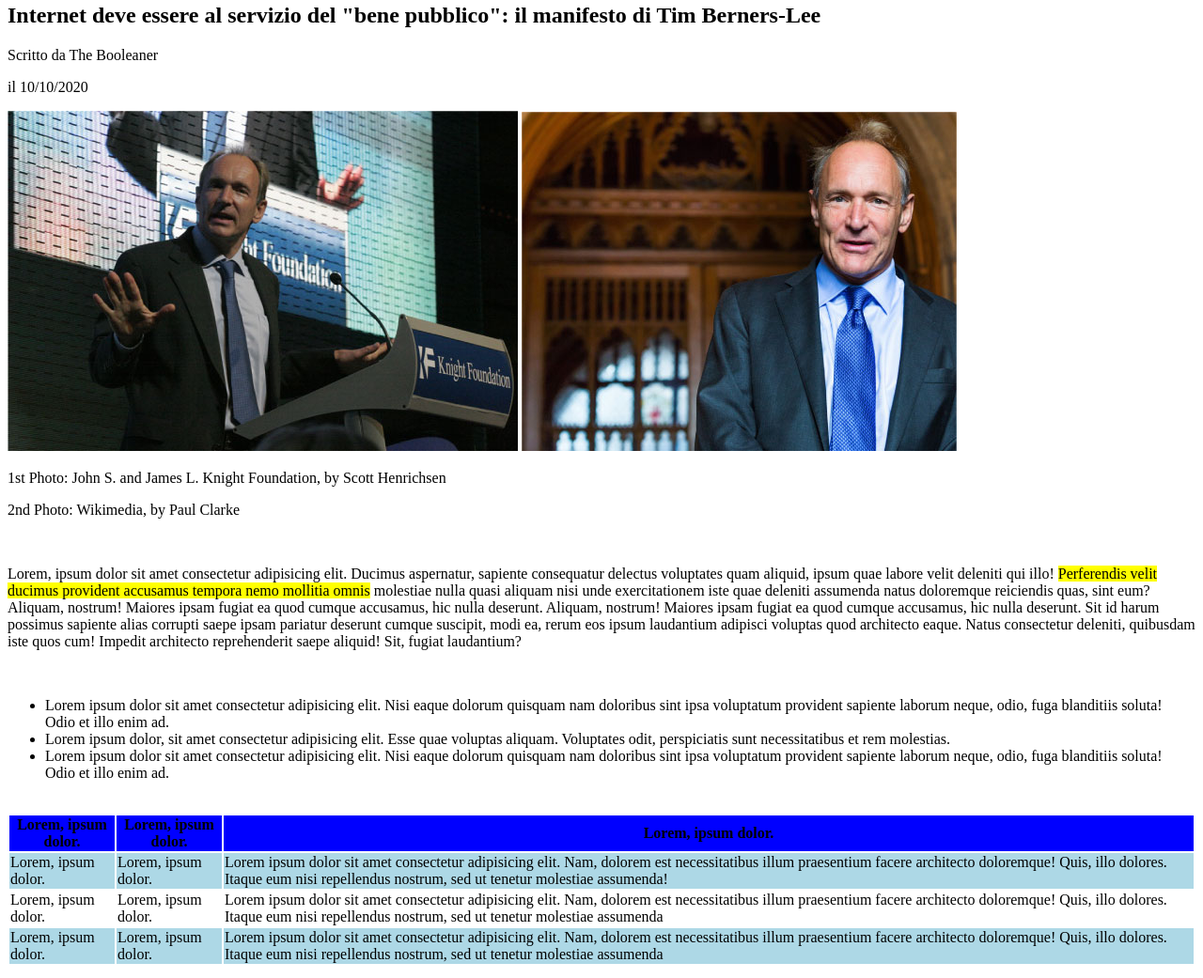
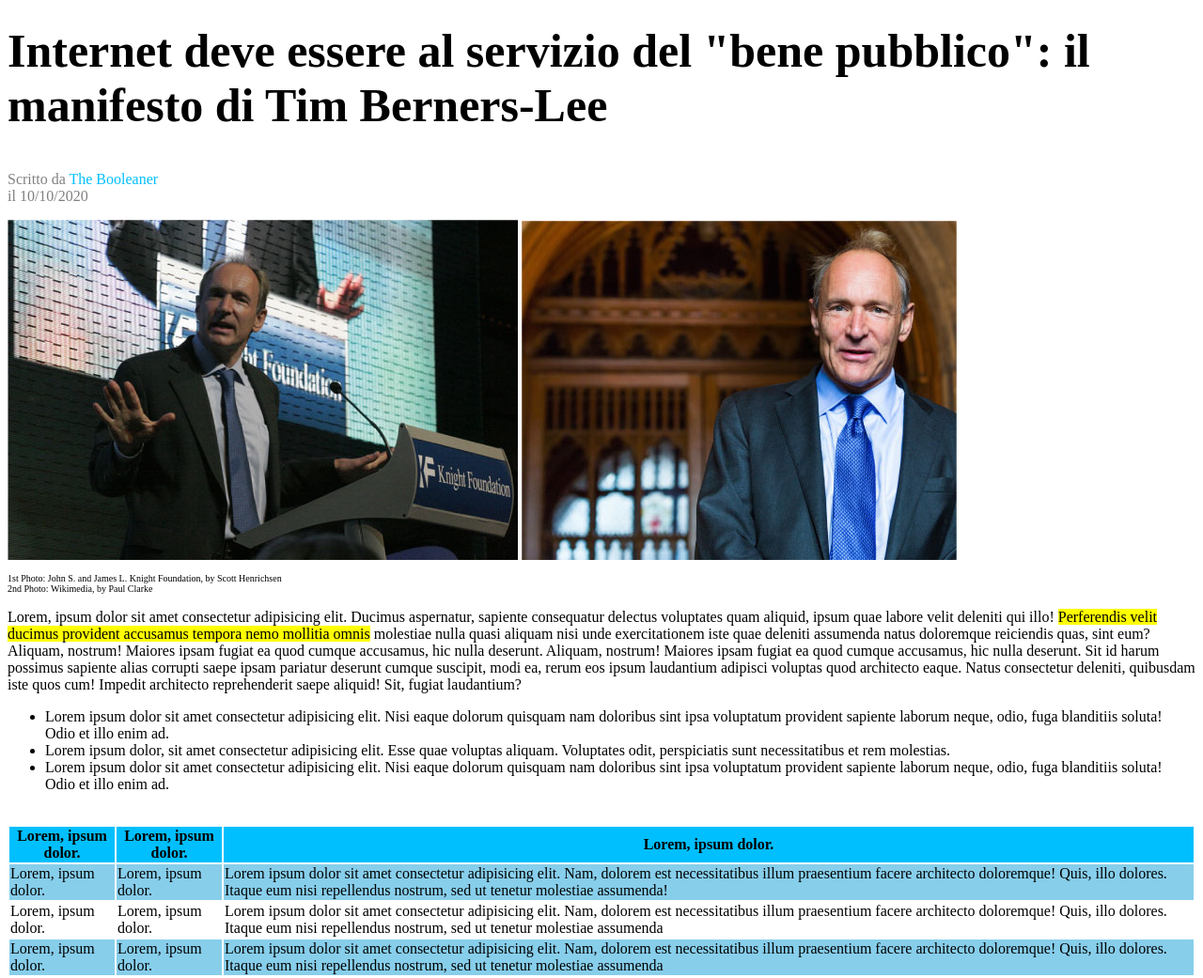
Before and after one commit to fabiopiro/html-css-booleaner, a plain HTML site: page index.html in a window 1280 px wide. Shown: the part 229-1270 px from the top of the page at 94% size. Drawn offline with Linux system fonts and the light colour scheme; files whose address does not match are found by name.

Commit message:
colore e grandezze testi

```diff
--- a/css/style.css
+++ b/css/style.css
@@ -1,6 +1,6 @@
 header {
     background-image: url(file:///C:/classe34/html-css-booleaner/img/pattern.png);
-    background-color: lightblue;
+    background-color: cornflowerblue;
 }
 
 #logo {
@@ -8,21 +8,43 @@ header {
     width: 200px;
 }
 
+/* Titolo */
+h1 {
+    font-size: 50px;
+}
+
+.info {
+    color: grey;
+}
+
+#booleaner {
+    color: deepskyblue;
+}
+
+#foto-testo {
+    font-size: 10px;
+}
+
 /* Parti sottolineate */
-span {
+.sottolineato {
     background-color: yellow;
 }
 
 /* Colorazione tabella */
 thead {
-    background-color: blue;
+    background-color: deepskyblue;
 }
 
 .riga-colorata {
-    background-color: lightblue;
+    background-color: skyblue;
 }
 
 /* Pubblicità */
+
+footer {
+    font-weight: 600;
+}
+
 #pubscritta {
     color: grey;
     font-size: 20px;
--- a/index.html
+++ b/index.html
@@ -19,8 +19,9 @@
             <!-- Titolo e Scritto da -->
             <section>
                 <h1>Internet deve essere al servizio del "bene pubblico": il manifesto di Tim Berners-Lee</h1>
-                <p>Scritto da The Booleaner</p>
-                <p>il 10/10/2020</p>
+                <p class="info">Scritto da <span id="booleaner">The Booleaner</span>
+                <br>
+                il 10/10/2020 </p>
             </section>
             <!-- /Titolo e Scritto da -->
 
@@ -28,18 +29,16 @@
             <section>
                 <img src="img/tim-1.jpg" alt="foto di Tim Berners uno">
                 <img src="img/tim-2.jpg" alt="foto di Tim Berners due">
+                <p id="foto-testo">1st Photo: John S. and James L. Knight Foundation, by Scott Henrichsen
                 <br>
-                <p>1st Photo: John S. and James L. Knight Foundation, by Scott Henrichsen</p>
-                <p>2nd Photo: Wikimedia, by Paul Clarke</p>
+                2nd Photo: Wikimedia, by Paul Clarke</p>
             </section>
             <!-- /Foto e legenda foto -->
-            <br>
             <!-- Corpo articolo -->
             <section>
                 <!-- Primo paragrafo -->
-                <p>Lorem, ipsum dolor sit amet consectetur adipisicing elit. Ducimus aspernatur, sapiente consequatur delectus voluptates quam aliquid, ipsum quae labore velit deleniti qui illo! <span>Perferendis velit ducimus provident accusamus tempora nemo mollitia omnis</span> molestiae nulla quasi aliquam nisi unde exercitationem iste quae deleniti assumenda natus doloremque reiciendis quas, sint eum? Aliquam, nostrum! Maiores ipsam fugiat ea quod cumque accusamus, hic nulla deserunt. Aliquam, nostrum! Maiores ipsam fugiat ea quod cumque accusamus, hic nulla deserunt. Sit id harum possimus sapiente alias corrupti saepe ipsam pariatur deserunt cumque suscipit, modi ea, rerum eos ipsum laudantium adipisci voluptas quod architecto eaque. Natus consectetur deleniti, quibusdam iste quos cum! Impedit architecto reprehenderit saepe aliquid! Sit, fugiat laudantium?</p>
+                <p>Lorem, ipsum dolor sit amet consectetur adipisicing elit. Ducimus aspernatur, sapiente consequatur delectus voluptates quam aliquid, ipsum quae labore velit deleniti qui illo! <span class="sottolineato">Perferendis velit ducimus provident accusamus tempora nemo mollitia omnis</span> molestiae nulla quasi aliquam nisi unde exercitationem iste quae deleniti assumenda natus doloremque reiciendis quas, sint eum? Aliquam, nostrum! Maiores ipsam fugiat ea quod cumque accusamus, hic nulla deserunt. Aliquam, nostrum! Maiores ipsam fugiat ea quod cumque accusamus, hic nulla deserunt. Sit id harum possimus sapiente alias corrupti saepe ipsam pariatur deserunt cumque suscipit, modi ea, rerum eos ipsum laudantium adipisci voluptas quod architecto eaque. Natus consectetur deleniti, quibusdam iste quos cum! Impedit architecto reprehenderit saepe aliquid! Sit, fugiat laudantium?</p>
                 <!-- /Primo paragrafo -->
-                <br>
                 <!-- Lista non ordinata -->
                 <ul>
                     <li>Lorem ipsum dolor sit amet consectetur adipisicing elit. Nisi eaque dolorum quisquam nam doloribus sint ipsa voluptatum provident sapiente laborum neque, odio, fuga blanditiis soluta! Odio et illo enim ad.</li>
@@ -76,9 +75,8 @@
                     </tbody>
                 </table>
                 <!-- /Tabella -->
-                <br>
                 <!-- Secondo paragrafo -->
-                <p>Lorem, ipsum dolor sit amet consectetur adipisicing elit. Ducimus aspernatur, sapiente consequatur delectus voluptates quam aliquid, ipsum quae labore velit deleniti qui illo! Perferendis velit ducimus provident accusamus tempora nemo mollitia omnis molestiae nulla quasi aliquam nisi unde exercitationem iste quae deleniti assumenda natus doloremque reiciendis quas, sint eum? <span>Aliquam, nostrum! Maiores ipsam fugiat ea quod cumque accusamus, hic nulla deserunt.</span> Aliquam, nostrum! Maiores ipsam fugiat ea quod cumque accusamus, hic nulla deserunt. Sit id harum possimus sapiente alias corrupti saepe ipsam pariatur deserunt cumque suscipit, modi ea, rerum eos ipsum laudantium adipisci voluptas quod architecto eaque. Natus consectetur deleniti, quibusdam iste quos cum! Impedit architecto reprehenderit saepe aliquid! Sit, fugiat laudantium?
+                <p>Lorem, ipsum dolor sit amet consectetur adipisicing elit. Ducimus aspernatur, sapiente consequatur delectus voluptates quam aliquid, ipsum quae labore velit deleniti qui illo! Perferendis velit ducimus provident accusamus tempora nemo mollitia omnis molestiae nulla quasi aliquam nisi unde exercitationem iste quae deleniti assumenda natus doloremque reiciendis quas, sint eum? <span class="sottolineato">Aliquam, nostrum! Maiores ipsam fugiat ea quod cumque accusamus, hic nulla deserunt.</span> Aliquam, nostrum! Maiores ipsam fugiat ea quod cumque accusamus, hic nulla deserunt. Sit id harum possimus sapiente alias corrupti saepe ipsam pariatur deserunt cumque suscipit, modi ea, rerum eos ipsum laudantium adipisci voluptas quod architecto eaque. Natus consectetur deleniti, quibusdam iste quos cum! Impedit architecto reprehenderit saepe aliquid! Sit, fugiat laudantium?
                 </p>
                 <!-- /Secondo paragrafo -->
             </section>
```
